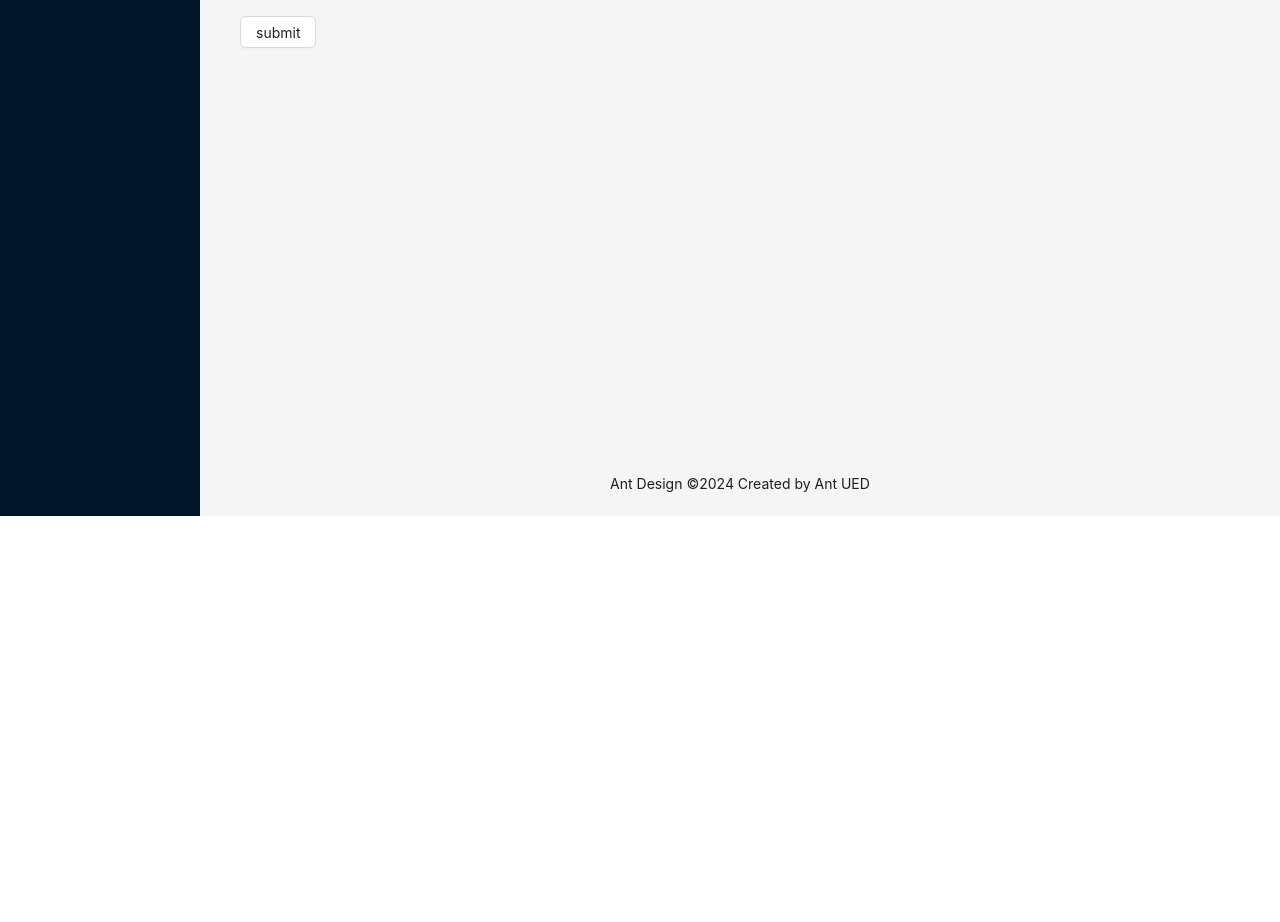
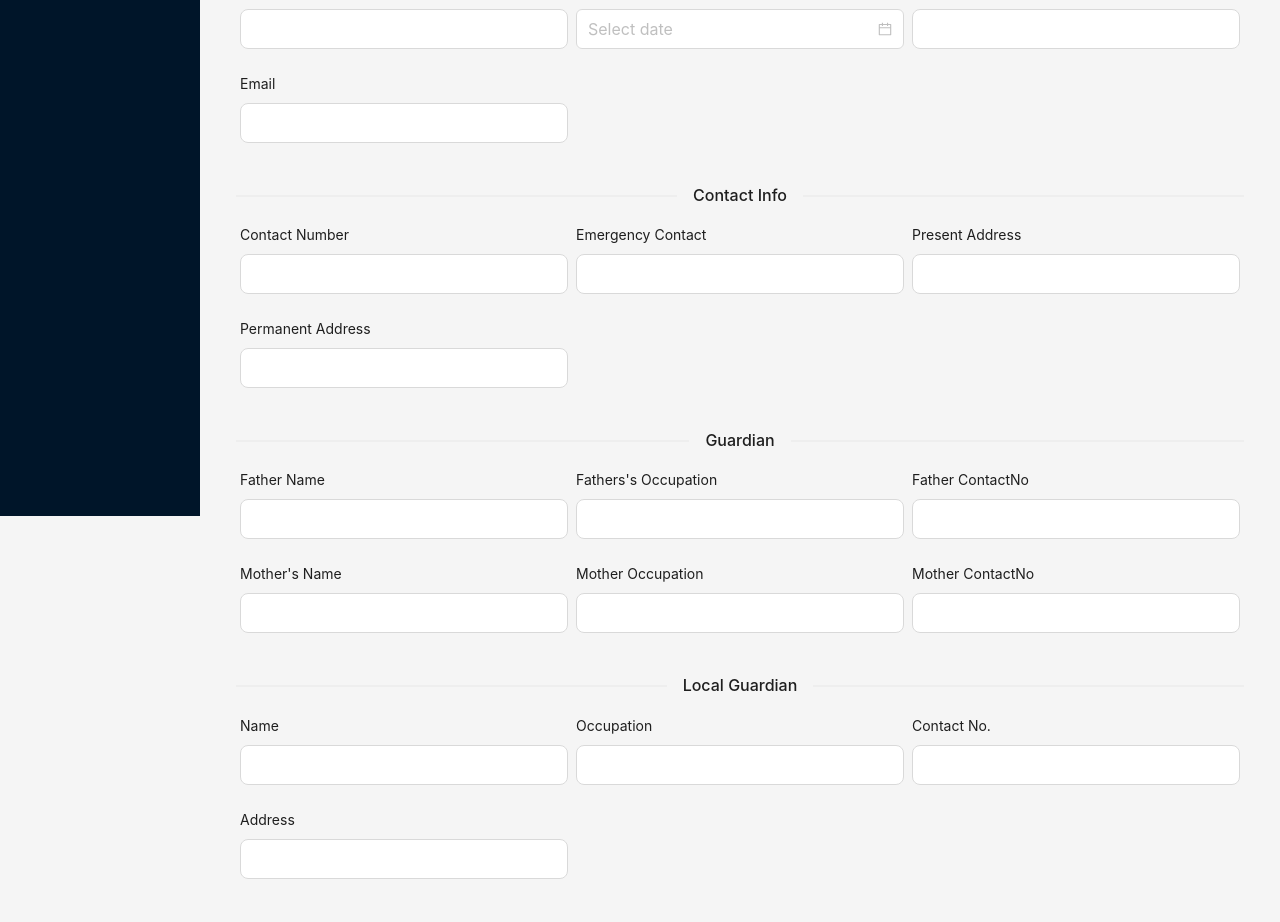
Before and after one commit to Crosshairs532/University-client, a React (Vite) app: page /faculty/create-student in a window 1280 px wide. Shown: the part 284-1206 px from the top of the page. Before the commit the page ends 800 px from the top, so only its background shows below. Built offline with nearby package versions, Linux system fonts and the light colour scheme; no server answers.

Commit message:
date picker and dynamic options

```diff
--- /dev/null
+++ b/src/components/form/PHDatePicker.tsx
@@ -0,0 +1,24 @@
+import { DatePicker, Form, Input } from "antd";
+import { Controller } from "react-hook-form";
+
+type TDatePickerProps = {
+  name: string;
+  label?: string;
+};
+
+const PHDatePicker = ({ name, label }: TDatePickerProps) => {
+  return (
+    <div style={{ marginBottom: "20px" }}>
+      <Controller
+        name={name}
+        render={({ field }) => (
+          <Form.Item label={label}>
+            <DatePicker style={{ width: "100%" }} {...field} size="large" />
+          </Form.Item>
+        )}
+      />
+    </div>
+  );
+};
+
+export default PHDatePicker;
--- a/src/pages/admin/userManagement/CreateStudent.tsx
+++ b/src/pages/admin/userManagement/CreateStudent.tsx
@@ -1,7 +1,10 @@
 import { FieldValues, SubmitHandler } from "react-hook-form";
 import PHform from "../../../components/form/PHform";
 import PHinput from "../../../components/form/PHinput";
-import { Button, Col, Row } from "antd";
+import { Button, Col, Divider, Row } from "antd";
+import PHDatePicker from "../../../components/form/PHDatePicker";
+import PHselect from "../../../components/form/PHselect";
+import { useGetAllSemestersQuery } from "../../../redux/features/admin/academicManagement.api";
 
 const studentData = {
   password: "s@amsul@21",
@@ -40,6 +43,13 @@ const studentData = {
   },
 };
 const CreateStudent = () => {
+  const { data, isLoading } = useGetAllSemestersQuery(undefined);
+
+  const semesterOptions = data?.data?.map((item) => ({
+    value: item._id,
+    label: `${item.name}- ${item.year}`,
+  }));
+
   const onSubmit: SubmitHandler<FieldValues> = (data) => {
     console.log(data);
     const formData = new FormData();
@@ -50,22 +60,158 @@ const CreateStudent = () => {
     //! just for checking ... this will return me same object data i get from useform
     // console.log(Object.fromEntries(fromData));
   };
+
   return (
     <Row>
       <Col span={24}>
         <PHform onSubmit={onSubmit}>
           <Row gutter={8}>
+            <Divider>Personal Info</Divider>
             <Col span={24} md={{ span: 12 }} lg={{ span: 8 }}>
-              <PHinput type="text" name="name" label="Name"></PHinput>
+              <PHinput type="text" name="name.firstName" label="Name"></PHinput>
             </Col>
             <Col span={24} md={{ span: 12 }} lg={{ span: 8 }}>
-              <PHinput type="text" name="name" label="Name"></PHinput>
+              <PHinput
+                type="text"
+                name="name.middleName"
+                label="Name"
+              ></PHinput>
             </Col>
             <Col span={24} md={{ span: 12 }} lg={{ span: 8 }}>
-              <PHinput type="text" name="name" label="Name"></PHinput>
+              <PHinput type="text" name="name.lastName" label="Name"></PHinput>
             </Col>
             <Col span={24} md={{ span: 12 }} lg={{ span: 8 }}>
-              <PHinput type="text" name="name" label="Name"></PHinput>
+              <PHinput type="text" name="gender" label="Gender"></PHinput>
+            </Col>
+            <Col span={24} md={{ span: 12 }} lg={{ span: 8 }}>
+              <PHDatePicker name="dataOfBirth" label="Date Of Birth" />
+            </Col>
+            <Col span={24} md={{ span: 12 }} lg={{ span: 8 }}>
+              <PHinput
+                type="text"
+                name="bloodGroup"
+                label="Blood Group"
+              ></PHinput>
+            </Col>
+            <Col span={24} md={{ span: 12 }} lg={{ span: 8 }}>
+              <PHinput type="text" name="email" label="Email"></PHinput>
+            </Col>
+
+            <Divider>Contact Info</Divider>
+            <Col span={24} md={{ span: 12 }} lg={{ span: 8 }}>
+              <PHinput
+                type="text"
+                name="contactNo"
+                label="Contact Number"
+              ></PHinput>
+            </Col>
+            <Col span={24} md={{ span: 12 }} lg={{ span: 8 }}>
+              <PHinput
+                type="text"
+                name="emergencyContactNo"
+                label="Emergency Contact"
+              ></PHinput>
+            </Col>
+            <Col span={24} md={{ span: 12 }} lg={{ span: 8 }}>
+              <PHinput
+                type="text"
+                name="presentAddress"
+                label="Present Address"
+              ></PHinput>
+            </Col>
+            <Col span={24} md={{ span: 12 }} lg={{ span: 8 }}>
+              <PHinput
+                type="text"
+                name="permanentAddress"
+                label="Permanent Address"
+              ></PHinput>
+            </Col>
+            <Divider>Guardian</Divider>
+
+            <Col span={24} md={{ span: 12 }} lg={{ span: 8 }}>
+              <PHinput
+                type="text"
+                name="guardian.fatherName"
+                label="Father Name"
+              ></PHinput>
+            </Col>
+            <Col span={24} md={{ span: 12 }} lg={{ span: 8 }}>
+              <PHinput
+                type="text"
+                name="guardian.fatherOccupation
+"
+                label="Fathers's Occupation"
+              ></PHinput>
+            </Col>
+            <Col span={24} md={{ span: 12 }} lg={{ span: 8 }}>
+              <PHinput
+                type="text"
+                name="guardian.fatherContactNo
+"
+                label="Father ContactNo"
+              ></PHinput>
+            </Col>
+            <Col span={24} md={{ span: 12 }} lg={{ span: 8 }}>
+              <PHinput
+                type="text"
+                name="guardian.motherName"
+                label="Mother's Name"
+              ></PHinput>
+            </Col>
+            <Col span={24} md={{ span: 12 }} lg={{ span: 8 }}>
+              <PHinput
+                type="text"
+                name="guardian.motherOccupation
+"
+                label="Mother Occupation"
+              ></PHinput>
+            </Col>
+            <Col span={24} md={{ span: 12 }} lg={{ span: 8 }}>
+              <PHinput
+                type="text"
+                name="guardian.motherContactNo"
+                label="Mother ContactNo"
+              ></PHinput>
+            </Col>
+
+            <Divider>Local Guardian</Divider>
+            <Col span={24} md={{ span: 12 }} lg={{ span: 8 }}>
+              <PHinput
+                type="text"
+                name="localGuardian.name"
+                label="Name"
+              ></PHinput>
+            </Col>
+            <Col span={24} md={{ span: 12 }} lg={{ span: 8 }}>
+              <PHinput
+                type="text"
+                name="localGuardian.occupation"
+                label="Occupation"
+              ></PHinput>
+            </Col>
+            <Col span={24} md={{ span: 12 }} lg={{ span: 8 }}>
+              <PHinput
+                type="text"
+                name="localGuardian.contactNo"
+                label="Contact No."
+              ></PHinput>
+            </Col>
+            <Col span={24} md={{ span: 12 }} lg={{ span: 8 }}>
+              <PHinput
+                type="text"
+                name="localGuardian.address"
+                label="Address"
+              ></PHinput>
+            </Col>
+
+            <Divider>Academic Info</Divider>
+            <Col span={24} md={{ span: 12 }} lg={{ span: 8 }}>
+              <PHselect
+                name="admissionSemester"
+                label="Admission Semester"
+                disabled={isLoading}
+                options={semesterOptions}
+              ></PHselect>
             </Col>
           </Row>
 
```
